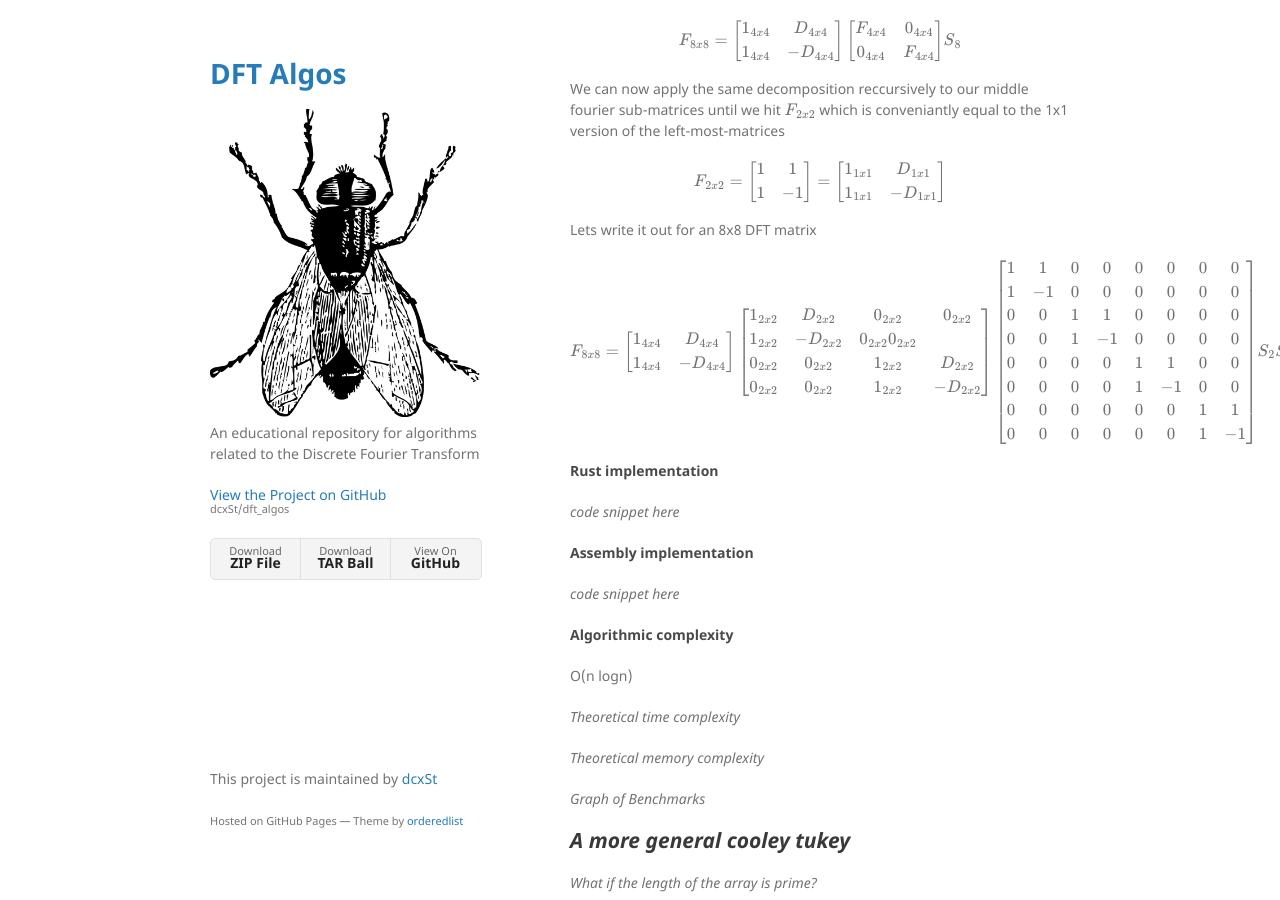
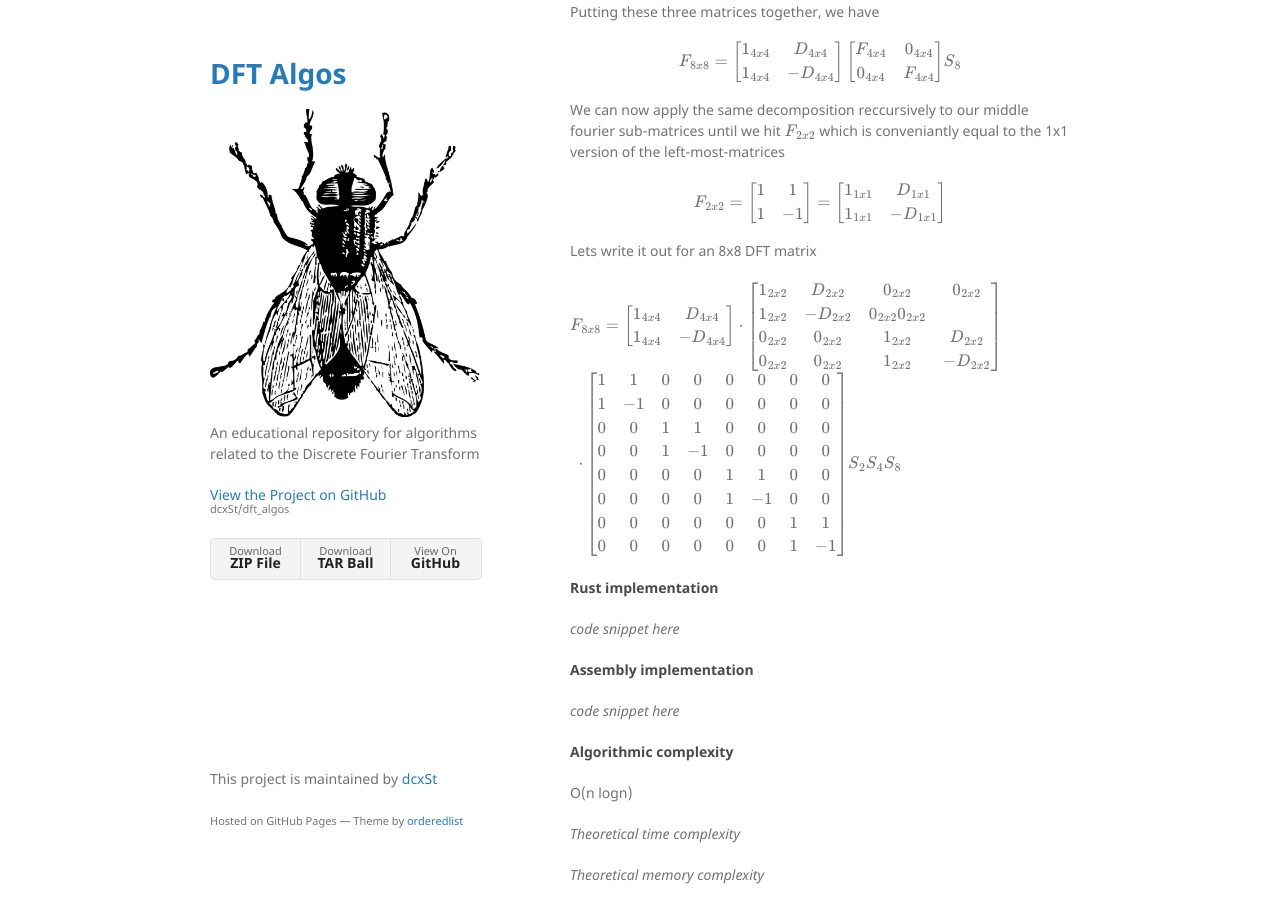
Before and after one commit to dcxSt/dft_algos, a Jekyll site: the page built from index.md, in a window 1280 px wide and 900 px high, scrolled down 4365 px. Built offline with Jekyll 4.4.1, drawn with Linux system fonts in a browser that asks for light colours; formulas are drawn with MathJax 3; our own code applies the rules of GitHub Pages for plain Markdown files; some of the changed text lies outside the part shown.

Commit message:
large matrix multiply inline math fixed, split line

```diff
--- a/index.md
+++ b/index.md
@@ -190,8 +190,11 @@ Lets write it out for an 8x8 DFT matrix
 $$
 F_{8x8}
 = \begin{bmatrix} 1_{4x4} & D_{4x4} \\ 1_{4x4} & -D_{4x4}\end{bmatrix}
+\cdot
 \begin{bmatrix} 1_{2x2} & D_{2x2} & 0_{2x2} & 0_{2x2}\\ 1_{2x2} & -D_{2x2} & 0_{2x2} 0_{2x2} \\ 0_{2x2} & 0_{2x2} & 1_{2x2} & D_{2x2} \\ 0_{2x2} & 0_{2x2} & 1_{2x2} & -D_{2x2} \end{bmatrix}
-\begin{bmatrix}
+$$
+$$
+\,\,\,\cdot\begin{bmatrix}
   1 & 1  & 0 & 0 & 0 & 0 & 0 & 0 \\
   1 & -1 & 0 & 0 & 0 & 0 & 0 & 0 \\
   0 & 0 & 1 & 1  & 0 & 0 & 0 & 0 \\
```
Also changed, not shown: other parts of index.md (+1 -1 lines).
